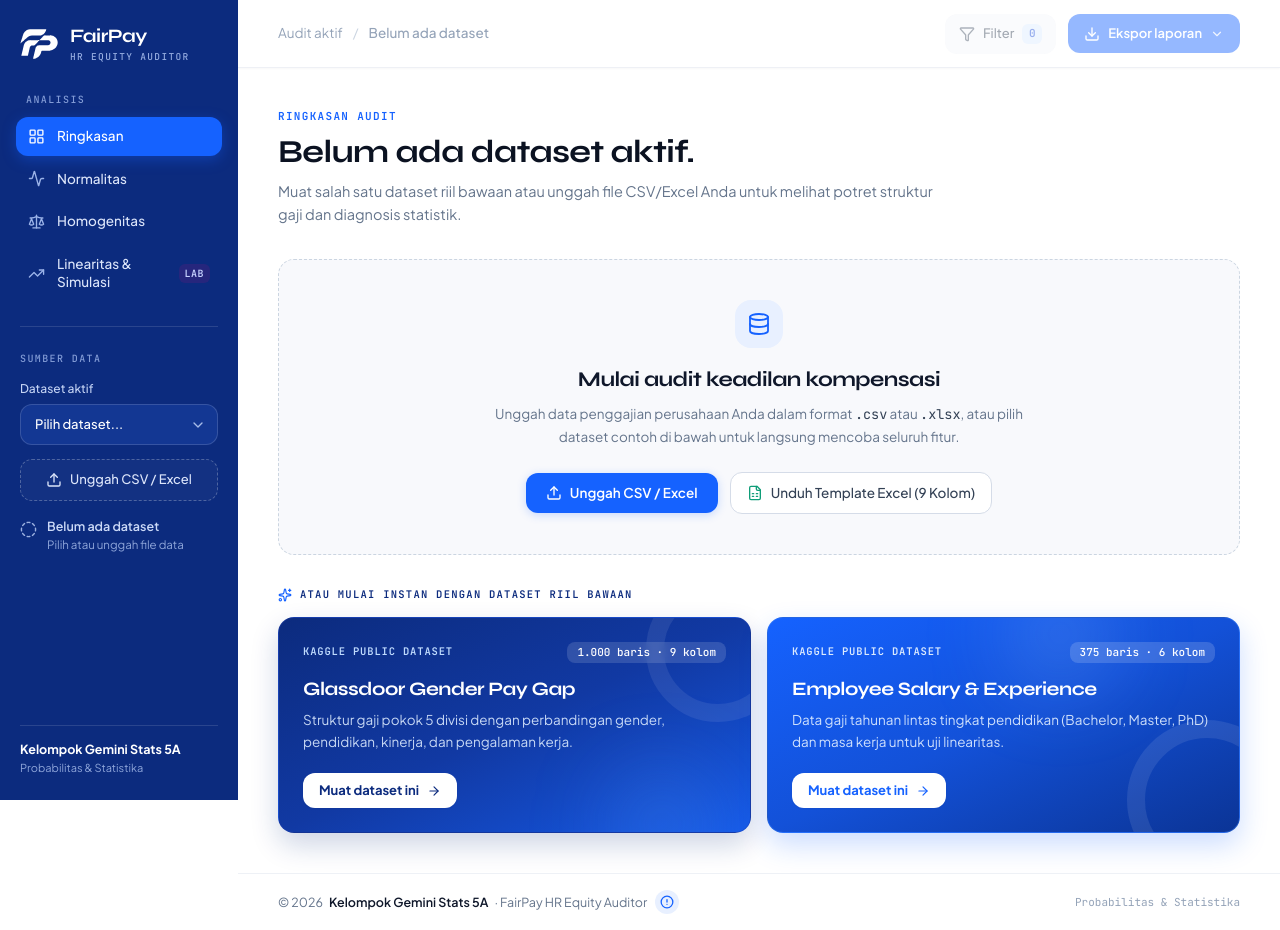
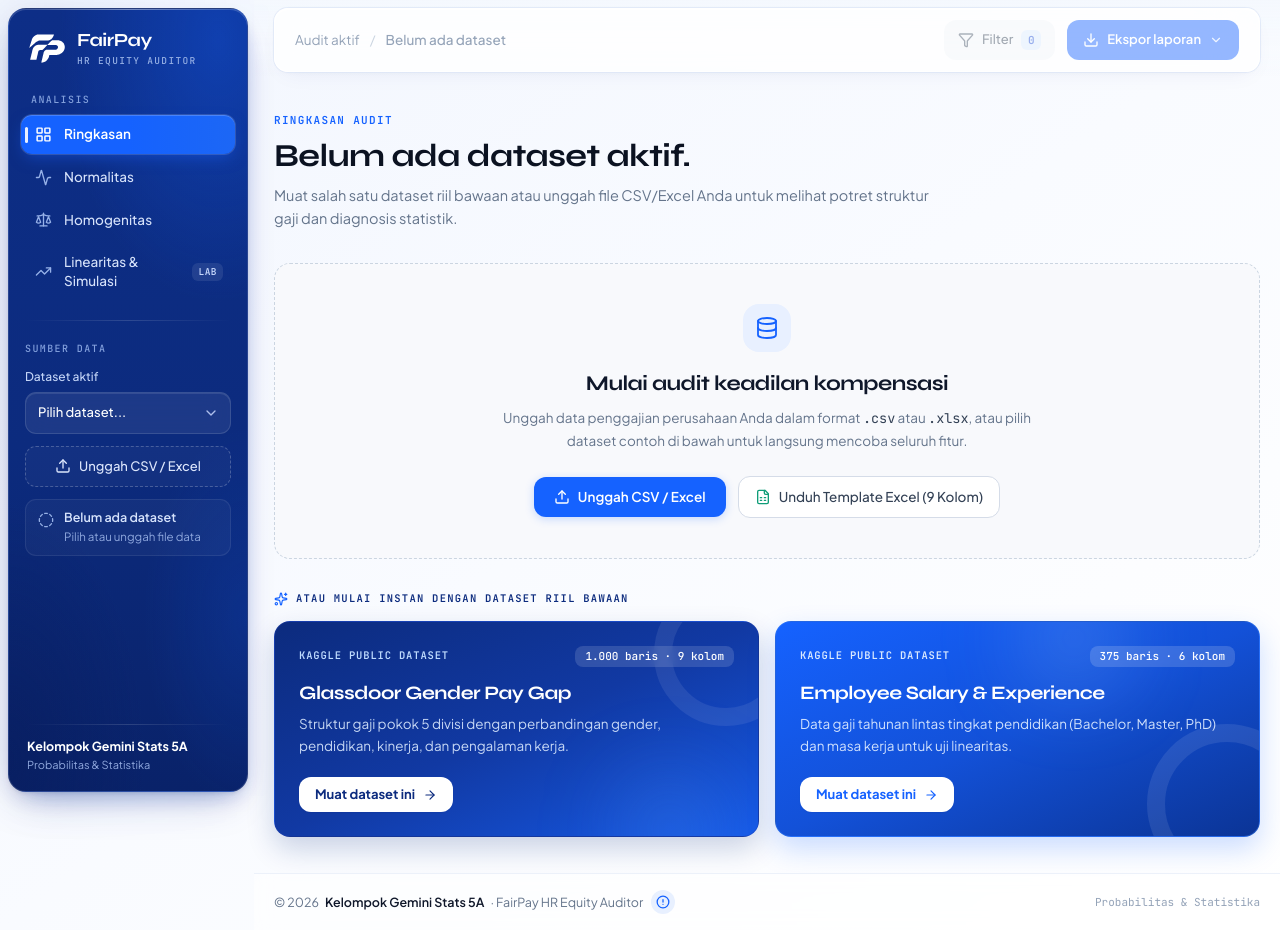
Before and after one commit to DwiKautsar/fairpay-lab, a React (Vite) app: page / in a window 1280 px wide. Both pictures are taken after a click on the button "Buka Dashboard Audit". Built offline with nearby package versions, Linux system fonts and the light colour scheme.

Commit message:
ui: update layout design and sidebar aesthetic
Refactor the main workspace layout with a modern glassmorphism effect, implement a new navy mesh sidebar styling, and optimize the TopBar visual integration.

```diff
--- a/src/App.tsx
+++ b/src/App.tsx
@@ -427,7 +427,7 @@ export default function App() {
             animate={{ opacity: 1, y: 0 }}
             exit={{ opacity: 0 }}
             transition={{ duration: 0.36, ease: [0.22, 1, 0.36, 1] }}
-            className="flex min-h-screen bg-white text-[#0F172A]"
+            className="flex min-h-screen bg-gradient-to-br from-[#F2F6FE] via-[#F9FBFF] to-[#FFFFFF] text-[#0F172A]"
           >
             {/* Left Navigation Sidebar */}
             <Sidebar
@@ -446,34 +446,24 @@ export default function App() {
 
             {/* Right Main Workspace */}
             <div className="flex min-w-0 flex-1 flex-col">
-        <div className="sticky top-0 z-30 w-full">
+              <div className="sticky top-0 z-20 w-full lg:px-5 lg:pt-2 lg:pb-1 lg:bg-gradient-to-b lg:from-[#F4F8FE]/95 lg:via-[#F7FAFF]/75 lg:to-transparent">
+                <div className="lg:mx-auto lg:w-full lg:max-w-[1160px]">
                   <TopBar
                     datasetName={activeDataset?.name ?? null}
                     hasDataset={Boolean(activeDataset)}
                     activeFilterCount={activeFilterCount}
                     isExporting={isExporting}
+                    isTabLoading={isTabLoading}
                     onOpenMobileMenu={() => setMobileMenuOpen(true)}
                     onOpenFilter={() => setFilterModalOpen(true)}
                     onExportExcel={() => void handleExportExcel()}
                     onExportCsv={handleExportCsv}
                     onDownloadTemplate={() => void handleDownloadTemplate()}
                   />
-          {isTabLoading && (
-            <div
-              aria-hidden="true"
-              className="pointer-events-none absolute inset-x-0 bottom-0 h-[2.5px] overflow-hidden bg-[#E8F0FF]"
-            >
-              <motion.div
-                initial={{ x: '-100%' }}
-                animate={{ x: '100%' }}
-                transition={{ duration: 0.42, ease: [0.22, 1, 0.36, 1] }}
-                className="h-full w-2/3 rounded-full bg-gradient-to-r from-[#0C2B7E] via-[#1562FF] to-[#60A5FA]"
-              />
                 </div>
-          )}
               </div>
 
-        <main className="mx-auto w-full max-w-[1160px] flex-1 px-4 py-6 sm:px-6 sm:py-7 lg:px-10 lg:py-6">
+              <main className="mx-auto w-full max-w-[1160px] flex-1 px-4 py-6 sm:px-6 sm:py-7 lg:px-5 lg:py-5">
           {isTabLoading ? (
             <TabLoadingView targetTab={activeTab} />
           ) : !activeDataset || !analysis || !simulation || !candidateOffer ? (
--- a/src/components/AppFooter.tsx
+++ b/src/components/AppFooter.tsx
@@ -172,7 +172,7 @@ export function AppFooter() {
   );
 
   return (
-    <footer className="mt-auto border-t border-[#EEF1F6] bg-white px-4 py-4 sm:px-6 lg:px-10">
+    <footer className="mt-auto border-t border-[#E6EDF8]/75 bg-white/55 backdrop-blur-sm px-4 py-4 sm:px-6 lg:px-5">
       <div className="mx-auto flex w-full max-w-[1160px] flex-col items-center justify-between gap-2 text-center sm:flex-row sm:text-left">
         <div className="flex flex-wrap items-center justify-center gap-1.5 text-[12.5px] text-[#64748B] sm:justify-start">
           <span>&copy; 2026</span>
--- a/src/components/Sidebar.tsx
+++ b/src/components/Sidebar.tsx
@@ -1,4 +1,5 @@
 import { useEffect } from 'react';
+import { AnimatePresence, motion } from 'motion/react';
 import {
   ChevronDown,
   CircleDashed,
@@ -62,22 +63,37 @@ export function Sidebar({
     return () => document.removeEventListener('keydown', onKeyDown);
   }, [mobileOpen, onCloseMobile]);
 
-  const sidebarBody = (
-    <div className="flex h-full flex-col overflow-y-auto scrollbar-navy bg-[#0C2B7E] text-white select-none">
+  const renderSidebarBody = (instance: 'desktop' | 'mobile') => (
+    <div className="relative h-full w-full">
+      {/* Subtle atmospheric FairPay Navy halo easing sidebar into workspace */}
+      <div
+        aria-hidden="true"
+        className="pointer-events-none absolute -inset-1 -right-3 rounded-[22px] bg-gradient-to-r from-[#0C2B7E]/10 via-[#1562FF]/5 to-transparent blur-xl"
+      />
+
+      {/* Modern Architectural Floating Glass Sidebar (Authentic FairPay Navy #0C2B7E + #1562FF Mesh) */}
+      <div className="fairpay-sidebar-mesh relative flex h-full w-full flex-col overflow-hidden rounded-[18px] border border-white/[0.12] text-white backdrop-blur-xl shadow-[0_2px_4px_-1px_rgba(8,22,66,0.12),0_10px_24px_-8px_rgba(12,43,126,0.24),0_22px_42px_-16px_rgba(12,43,126,0.22),8px_10px_28px_-14px_rgba(21,98,255,0.14),inset_0_1px_0_rgba(255,255,255,0.18)] select-none">
+        {/* Ultra-fine top-edge specular hairline */}
+        <div
+          aria-hidden="true"
+          className="pointer-events-none absolute inset-x-4 top-0 h-px bg-gradient-to-r from-transparent via-white/30 to-transparent"
+        />
+
+        <div className="relative z-10 flex h-full flex-col overflow-y-auto scrollbar-navy">
           {/* Brand Header */}
-      <div className="flex items-center justify-between px-5 pt-6 pb-7">
+          <div className="flex items-center justify-between px-5 pt-5 pb-6">
             <button
               type="button"
               onClick={onBackToWelcome}
               title="Kembali ke halaman pembuka FairPay"
-          className="flex items-center gap-3 text-left rounded-lg transition-opacity hover:opacity-90 focus-visible:outline-none focus-visible:ring-2 focus-visible:ring-white/60 cursor-pointer"
+              className="flex items-center gap-3 text-left rounded-xl transition-opacity hover:opacity-90 focus-visible:outline-none focus-visible:ring-2 focus-visible:ring-white/60 cursor-pointer"
             >
-          <BrandLogo className="w-[38px] h-[30px] text-white shrink-0" />
+              <BrandLogo className="w-[36px] h-[29px] text-white shrink-0" />
               <div className="min-w-0">
-            <div className="font-display text-[19px] font-bold tracking-tight leading-tight text-white">
+                <div className="font-display text-[18.5px] font-bold tracking-tight leading-tight text-white">
                   FairPay
                 </div>
-            <div className="font-mono text-[9.5px] font-medium tracking-[0.14em] text-[#95ACE0] uppercase mt-0.5">
+                <div className="font-mono text-[9.5px] font-medium tracking-[0.14em] text-[#95AFE4] uppercase mt-0.5">
                   HR EQUITY AUDITOR
                 </div>
               </div>
@@ -86,15 +102,15 @@ export function Sidebar({
               type="button"
               onClick={onCloseMobile}
               aria-label="Tutup menu navigasi"
-          className="lg:hidden rounded-lg p-2 text-white/75 hover:bg-white/10 hover:text-white transition-colors"
+              className="lg:hidden rounded-xl p-2 text-white/75 hover:bg-white/10 hover:text-white transition-colors cursor-pointer"
             >
               <X className="h-5 w-5" />
             </button>
           </div>
 
           {/* Analysis Navigation */}
-      <div className="px-4">
-        <div className="px-2.5 pb-2.5 font-mono text-[10px] font-medium tracking-[0.14em] text-[#839CD6] uppercase">
+          <div className="px-3">
+            <div className="px-2.5 pb-2 font-mono text-[10px] font-medium tracking-[0.14em] text-[#83A0DC] uppercase">
               ANALISIS
             </div>
             <nav aria-label="Menu analisis utama" className="space-y-1">
@@ -110,27 +126,41 @@ export function Sidebar({
                       onCloseMobile();
                     }}
                     aria-current={isActive ? 'page' : undefined}
-                className={`group flex w-full items-center justify-between gap-2.5 rounded-xl px-3 py-2.5 text-left text-[13.5px] font-medium transition-all duration-150 focus-visible:outline-none focus-visible:ring-2 focus-visible:ring-white/60 ${
+                    className={`group relative flex w-full items-center justify-between gap-2.5 rounded-[11px] px-3 py-2.5 text-left text-[13.5px] transition-colors duration-150 focus-visible:outline-none focus-visible:ring-2 focus-visible:ring-white/60 cursor-pointer ${
                       isActive
-                    ? 'bg-[#1562FF] text-white shadow-[0_4px_14px_rgba(21,98,255,0.35)]'
-                    : 'text-[#DCE5FA] hover:bg-white/8 hover:text-white'
+                        ? 'font-semibold text-white'
+                        : 'font-medium text-[#D6E2FA] hover:bg-white/[0.07] hover:text-white'
                     }`}
                   >
-                <span className="flex items-center gap-3 min-w-0">
+                    {isActive && (
+                      <motion.span
+                        layoutId={`sidebar-active-glass-${instance}`}
+                        transition={{ type: 'spring', stiffness: 440, damping: 36 }}
+                        className="pointer-events-none absolute inset-0 rounded-[11px] bg-gradient-to-r from-[#1562FF] via-[#1562FF] to-[#1E6CFF]/90 ring-1 ring-white/[0.14] shadow-[0_6px_16px_-4px_rgba(21,98,255,0.5),inset_0_1px_0_rgba(255,255,255,0.2)]"
+                      >
+                        <span
+                          aria-hidden="true"
+                          className="absolute left-1 top-1/2 h-4 w-[3px] -translate-y-1/2 rounded-full bg-white/90"
+                        />
+                      </motion.span>
+                    )}
+                    <span className="relative z-10 flex items-center gap-3 min-w-0 pl-0.5">
                       <Icon
-                    className={`h-[17px] w-[17px] shrink-0 ${
-                      isActive ? 'text-white' : 'text-[#9BB3E8] group-hover:text-white'
+                        className={`h-[17px] w-[17px] shrink-0 transition-colors duration-150 ${
+                          isActive
+                            ? 'text-white'
+                            : 'text-[#96B1E8] group-hover:text-white'
                         }`}
-                    strokeWidth={1.9}
+                        strokeWidth={isActive ? 2.1 : 1.85}
                       />
                       <span className="leading-snug">{item.label}</span>
                     </span>
                     {item.badge && (
                       <span
-                    className={`shrink-0 rounded-md px-1.5 py-0.5 font-mono text-[10px] font-semibold tracking-wider ${
+                        className={`relative z-10 shrink-0 rounded-md px-1.5 py-0.5 font-mono text-[9.5px] font-semibold tracking-wider ${
                           isActive
-                        ? 'bg-[#292B95]/80 text-[#E0E7FF]'
-                        : 'bg-[#2B267D]/85 text-[#C7D2FE]'
+                            ? 'bg-white/18 text-white'
+                            : 'bg-white/[0.09] text-[#C7D8FC]'
                         }`}
                       >
                         {item.badge}
@@ -142,27 +172,27 @@ export function Sidebar({
             </nav>
           </div>
 
-      <div className="mx-5 my-6 h-px bg-white/12" />
+          <div className="mx-4 my-5 h-px bg-gradient-to-r from-transparent via-white/14 to-transparent" />
 
           {/* Data Source Controls */}
-      <div className="px-5 space-y-3.5">
-        <div className="font-mono text-[10px] font-medium tracking-[0.14em] text-[#839CD6] uppercase">
+          <div className="px-4 space-y-3">
+            <div className="font-mono text-[10px] font-medium tracking-[0.14em] text-[#83A0DC] uppercase">
               SUMBER DATA
             </div>
 
             <div>
               <label
-            htmlFor="dataset-selector"
-            className="block text-[12px] font-medium text-[#C5D4F5] mb-1.5"
+                htmlFor={instance === 'desktop' ? 'dataset-selector' : 'dataset-selector-mobile'}
+                className="block text-[12px] font-medium text-[#C5D6F8] mb-1.5"
               >
                 Dataset aktif
               </label>
               <div className="relative">
                 <select
-              id="dataset-selector"
+                  id={instance === 'desktop' ? 'dataset-selector' : 'dataset-selector-mobile'}
                   value={activeDataset ? activeDataset.key : 'none'}
                   onChange={(e) => onSelectDataset(e.target.value as DatasetKey)}
-              className="w-full appearance-none rounded-xl border border-white/15 bg-[#153996]/90 px-3.5 py-2.5 pr-9 text-[13px] font-medium text-white transition-colors hover:bg-[#1A42AA] focus:border-[#60A5FA] focus:outline-none cursor-pointer"
+                  className="w-full appearance-none rounded-[11px] border border-white/[0.12] bg-white/[0.07] px-3 py-2.5 pr-9 text-[13px] font-medium text-white backdrop-blur-md shadow-[inset_0_1px_0_rgba(255,255,255,0.1)] transition-all hover:bg-white/[0.11] hover:border-white/22 focus:border-[#60A5FA] focus:outline-none cursor-pointer"
                 >
                   <option value="none" className="bg-[#0C2B7E] text-[#A7BCE8]">
                     Pilih dataset...
@@ -180,7 +210,7 @@ export function Sidebar({
                   )}
                 </select>
                 <ChevronDown
-              className="pointer-events-none absolute right-3 top-1/2 h-4 w-4 -translate-y-1/2 text-[#A7BCE8]"
+                  className="pointer-events-none absolute right-3 top-1/2 h-4 w-4 -translate-y-1/2 text-[#AEBFEC]"
                   aria-hidden="true"
                 />
               </div>
@@ -192,7 +222,7 @@ export function Sidebar({
                 onOpenUpload();
                 onCloseMobile();
               }}
-          className="flex w-full items-center justify-center gap-2 rounded-xl border border-dashed border-white/25 bg-white/[0.03] px-3 py-2.5 text-[13px] font-medium text-[#DCE5FA] transition-colors hover:border-white/45 hover:bg-white/10 hover:text-white focus-visible:outline-none focus-visible:ring-2 focus-visible:ring-white/60 cursor-pointer"
+              className="flex w-full items-center justify-center gap-2 rounded-[11px] border border-dashed border-white/22 bg-white/[0.03] px-3 py-2.5 text-[13px] font-medium text-[#DCE6FC] transition-all hover:border-white/42 hover:bg-white/[0.09] hover:text-white focus-visible:outline-none focus-visible:ring-2 focus-visible:ring-white/60 cursor-pointer"
             >
               <Upload className="h-4 w-4 shrink-0" />
               <span className="whitespace-nowrap">Unggah CSV / Excel</span>
@@ -200,25 +230,25 @@ export function Sidebar({
 
             {/* Dataset Status */}
             {activeDataset ? (
-          <div className="flex items-start gap-2.5 pt-1">
-            <ShieldCheck className="h-[17px] w-[17px] shrink-0 text-[#34D399] mt-0.5" />
+              <div className="flex items-start gap-2.5 rounded-[11px] border border-white/[0.08] bg-white/[0.035] px-3 py-2.5">
+                <ShieldCheck className="h-[16px] w-[16px] shrink-0 text-[#34D399] mt-0.5" />
                 <div className="min-w-0">
                   <div className="text-[12.5px] font-semibold text-[#34D399] leading-tight">
                     Data siap dianalisis
                   </div>
-              <div className="mt-0.5 text-[11.5px] text-[#9BB0E0] tabular-nums">
+                  <div className="mt-0.5 text-[11.5px] text-[#9FB6E6] tabular-nums">
                     {formatIntegerId(validRowCount)} baris · {columnCount} kolom
                   </div>
                 </div>
               </div>
             ) : (
-          <div className="flex items-start gap-2.5 pt-1">
-            <CircleDashed className="h-[17px] w-[17px] shrink-0 text-[#9BB0E0] mt-0.5" />
+              <div className="flex items-start gap-2.5 rounded-[11px] border border-white/[0.08] bg-white/[0.035] px-3 py-2.5">
+                <CircleDashed className="h-[16px] w-[16px] shrink-0 text-[#96B0E5] mt-0.5" />
                 <div className="min-w-0">
-              <div className="text-[12.5px] font-semibold text-[#CBD9F7] leading-tight">
+                  <div className="text-[12.5px] font-semibold text-[#D6E3FC] leading-tight">
                     Belum ada dataset
                   </div>
-              <div className="mt-0.5 text-[11.5px] text-[#8FA6DA]">
+                  <div className="mt-0.5 text-[11.5px] text-[#8FA8DE]">
                     Pilih atau unggah file data
                   </div>
                 </div>
@@ -227,24 +257,27 @@ export function Sidebar({
           </div>
 
           {/* Bottom Academic Footer */}
-      <div className="mt-auto px-5 pb-6 pt-6">
-        <div className="mb-4 h-px bg-white/12" />
+          <div className="mt-auto px-4.5 pb-4.5 pt-5">
+            <div className="mb-3.5 h-px bg-gradient-to-r from-transparent via-white/14 to-transparent" />
             <div className="text-[12.5px] font-bold text-white leading-tight">
               Kelompok Gemini Stats 5A
             </div>
-        <div className="mt-0.5 text-[11px] text-[#8FA6DA]">Probabilitas &amp; Statistika</div>
+            <div className="mt-0.5 text-[11px] text-[#91A9DE]">Probabilitas &amp; Statistika</div>
+          </div>
+        </div>
       </div>
     </div>
   );
 
   return (
     <>
-      {/* Desktop Fixed Sidebar */}
-      <aside className="hidden lg:block lg:w-[238px] lg:shrink-0 lg:sticky lg:top-0 lg:h-screen">
-        {sidebarBody}
+      {/* Desktop Sticky 3D Floating Glass Sidebar (tight 8px float inset) */}
+      <aside className="hidden lg:block lg:w-[254px] lg:shrink-0 lg:sticky lg:top-0 lg:h-screen lg:py-2 lg:pl-2 lg:pr-1.5 z-30">
+        {renderSidebarBody('desktop')}
       </aside>
 
-      {/* Mobile Drawer Sidebar */}
+      {/* Mobile Floating 3D Glass Drawer Sidebar */}
+      <AnimatePresence>
         {mobileOpen && (
           <div
             className="fixed inset-0 z-50 flex lg:hidden"
@@ -252,16 +285,27 @@ export function Sidebar({
             aria-modal="true"
             aria-label="Menu navigasi FairPay"
           >
-          <div
-            className="fixed inset-0 bg-[#08153A]/55 backdrop-blur-[2px] transition-opacity"
+            <motion.div
+              initial={{ opacity: 0 }}
+              animate={{ opacity: 1 }}
+              exit={{ opacity: 0 }}
+              transition={{ duration: 0.2 }}
+              className="fixed inset-0 bg-[#08153A]/45 backdrop-blur-[3px]"
               onClick={onCloseMobile}
               aria-hidden="true"
             />
-          <div className="relative z-10 flex h-full w-[264px] max-w-[82vw] flex-col shadow-2xl">
-            {sidebarBody}
-          </div>
+            <motion.div
+              initial={{ x: '-100%', opacity: 0.6 }}
+              animate={{ x: 0, opacity: 1 }}
+              exit={{ x: '-100%', opacity: 0.6 }}
+              transition={{ duration: 0.24, ease: [0.22, 1, 0.36, 1] }}
+              className="relative z-10 flex h-full w-[274px] max-w-[85vw] flex-col p-2"
+            >
+              {renderSidebarBody('mobile')}
+            </motion.div>
           </div>
         )}
+      </AnimatePresence>
     </>
   );
 }
--- a/src/components/TopBar.tsx
+++ b/src/components/TopBar.tsx
@@ -1,4 +1,5 @@
 import { useEffect, useRef, useState } from 'react';
+import { motion } from 'motion/react';
 import {
   ChevronDown,
   Download,
@@ -14,6 +15,7 @@ interface TopBarProps {
   hasDataset: boolean;
   activeFilterCount: number;
   isExporting?: boolean;
+  isTabLoading?: boolean;
   onOpenMobileMenu: () => void;
   onOpenFilter: () => void;
   onExportExcel: () => void;
@@ -26,6 +28,7 @@ export function TopBar({
   hasDataset,
   activeFilterCount,
   isExporting = false,
+  isTabLoading = false,
   onOpenMobileMenu,
   onOpenFilter,
   onExportExcel,
@@ -54,7 +57,7 @@ export function TopBar({
   }, [exportMenuOpen]);
 
   return (
-    <header className="flex h-[68px] w-full items-center justify-between gap-2 sm:gap-4 border-b border-[#EEF0F5] bg-white/95 px-3.5 backdrop-blur-md shadow-[0_1px_2px_rgba(15,23,42,0.03)] sm:px-6 lg:px-10">
+    <header className="relative flex h-[64px] w-full items-center justify-between gap-2 sm:gap-4 border-b border-[#E7EDF8] bg-white/90 px-3.5 backdrop-blur-xl shadow-[0_2px_10px_rgba(12,43,126,0.04)] sm:px-6 lg:rounded-[14px] lg:border lg:border-white/90 lg:bg-white/80 lg:px-5 lg:shadow-[0_8px_24px_-10px_rgba(12,43,126,0.08),0_1px_4px_rgba(12,43,126,0.03),inset_0_1px_0_rgba(255,255,255,0.95)] lg:ring-1 lg:ring-[#DCE6F7]/75">
       {/* Left: Mobile Hamburger + Compact Context / Desktop Breadcrumb */}
       <div className="flex items-center gap-2.5 sm:gap-3 min-w-0">
         <button
@@ -214,6 +217,20 @@ export function TopBar({
           )}
         </div>
       </div>
+
+      {isTabLoading && (
+        <div
+          aria-hidden="true"
+          className="pointer-events-none absolute inset-x-0 lg:inset-x-3 bottom-0 h-[2.5px] overflow-hidden rounded-full bg-[#E8F0FF]"
+        >
+          <motion.div
+            initial={{ x: '-100%' }}
+            animate={{ x: '100%' }}
+            transition={{ duration: 0.42, ease: [0.22, 1, 0.36, 1] }}
+            className="h-full w-2/3 rounded-full bg-gradient-to-r from-[#0C2B7E] via-[#1562FF] to-[#60A5FA]"
+          />
+        </div>
+      )}
     </header>
   );
 }
--- a/src/index.css
+++ b/src/index.css
@@ -170,3 +170,13 @@ input[type="range"].fairpay-slider::-moz-range-thumb {
   font-size: 0.96em;
   color: #0C2B7E;
 }
+
+/* Modern architectural FairPay Navy mesh surface (authentic #0C2B7E + #1562FF palette) */
+.fairpay-sidebar-mesh {
+  background-color: #0C2B7E;
+  background-image:
+    radial-gradient(120% 60% at 88% 4%, rgba(21, 98, 255, 0.34) 0%, rgba(12, 43, 126, 0) 56%),
+    radial-gradient(95% 55% at 0% 96%, rgba(8, 28, 92, 0.55) 0%, rgba(12, 43, 126, 0) 60%),
+    radial-gradient(75% 42% at 100% 78%, rgba(21, 98, 255, 0.16) 0%, rgba(12, 43, 126, 0) 58%),
+    linear-gradient(180deg, #0D2E87 0%, #0C2B7E 56%, #092269 100%);
+}
```
Lines whose indentation alone changed are shown as unchanged.
